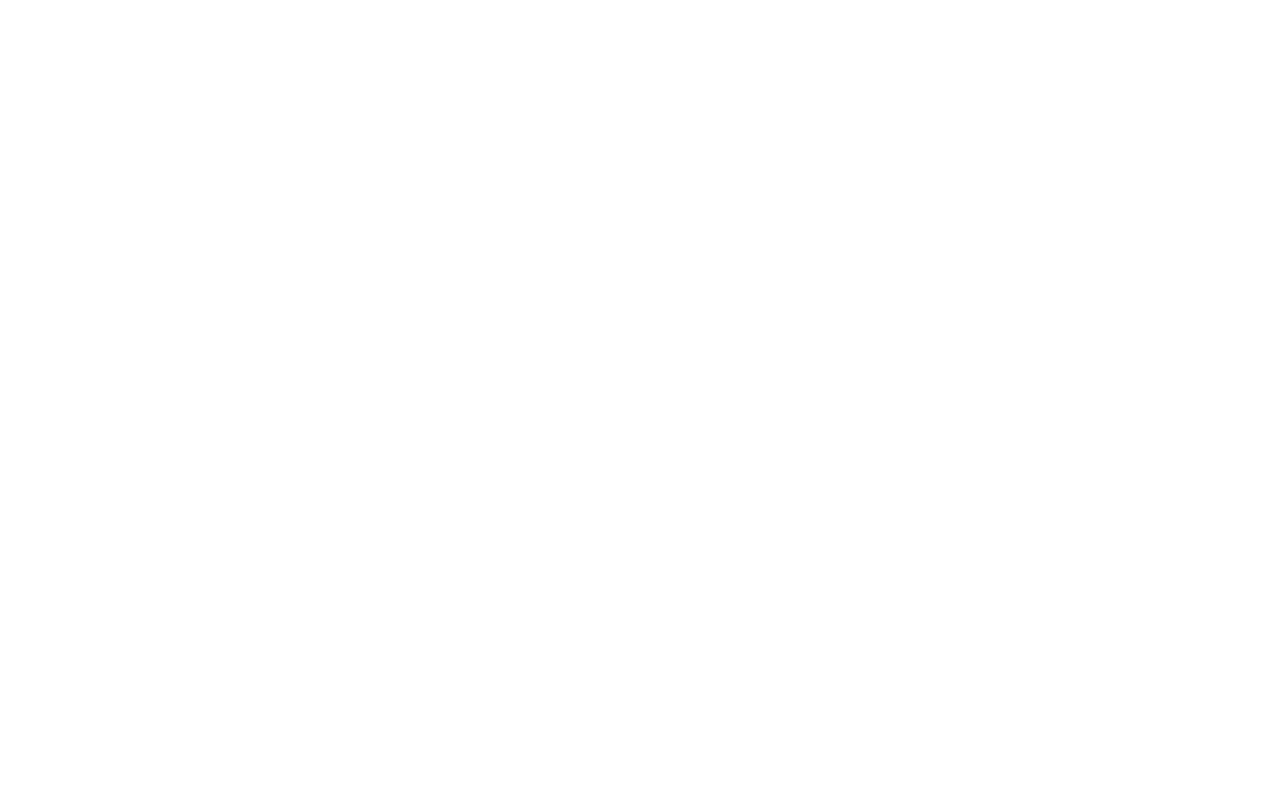
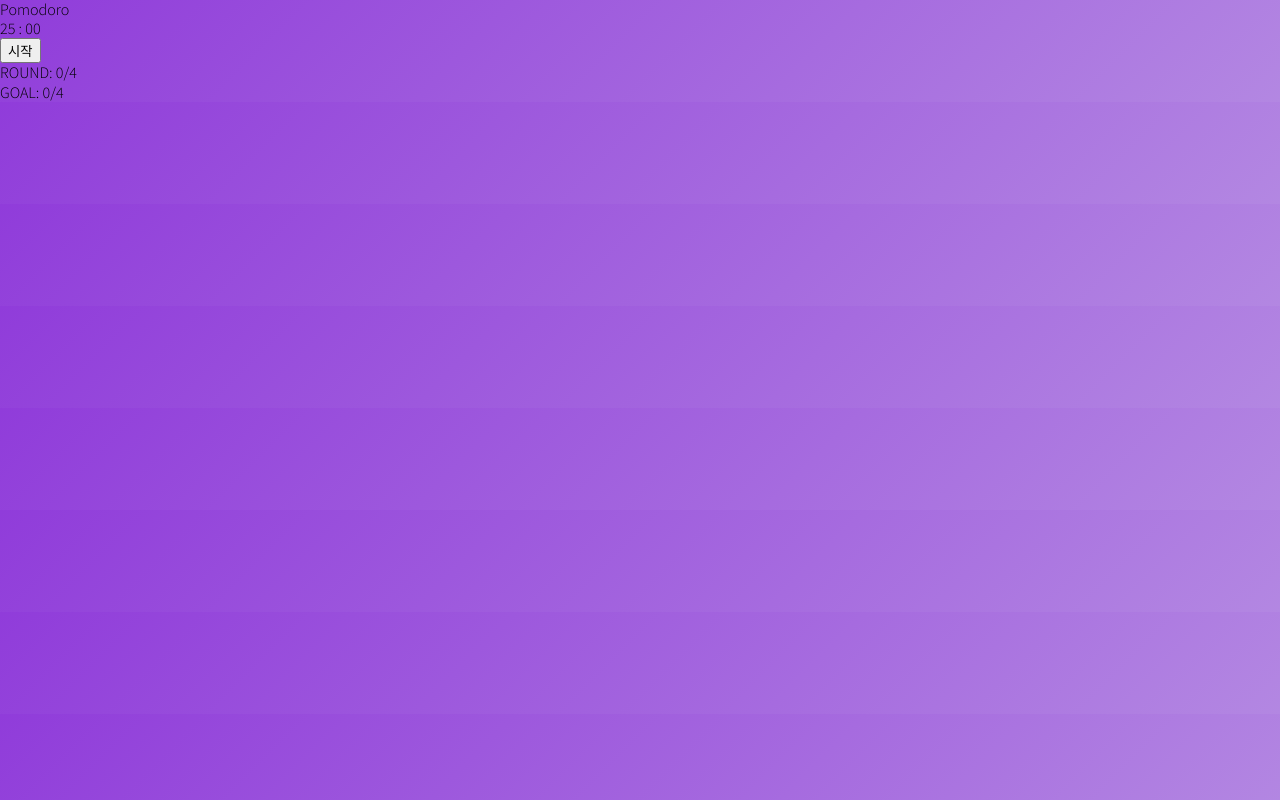
Before and after one commit to rloo8/FramerMotion, a React (Create React App) app: page / in a window 1280 px wide. Built offline with nearby package versions, Linux system fonts and the light colour scheme.

Commit message:
#9.1 기능 구현

```diff
--- a/src/App.tsx
+++ b/src/App.tsx
@@ -1,5 +1,62 @@
+import { useRecoilState } from "recoil";
+import { goalState, roundState, timerState } from "./atom";
+import { useEffect } from "react";
+
 function App() {
-  return <></>;
+  const [timer, setTimer] = useRecoilState(timerState);
+  const [round, setRound] = useRecoilState(roundState);
+  const [goal, setGoal] = useRecoilState(goalState);
+
+  const MM = timer.minutes.toString().padStart(2, "0");
+  const SS = timer.seconds.toString().padStart(2, "0");
+
+  useEffect(() => {
+    let timerInterval: any;
+
+    if (timer.isRunning) {
+      timerInterval = setInterval(() => {
+        if (timer.seconds === 0) {
+          if (timer.minutes !== 0) {
+            setTimer({ ...timer, minutes: timer.minutes - 1, seconds: 59 });
+          } else {
+            clearInterval(timerInterval);
+            setTimer({ minutes: 25, seconds: 0, isRunning: false });
+            if (round === 3) {
+              setRound(0);
+              setGoal(goal + 1);
+            } else {
+              setRound(round + 1);
+            }
+          }
+        } else {
+          setTimer({ ...timer, seconds: timer.seconds - 1 });
+        }
+      }, 1000);
+    }
+    return () => clearInterval(timerInterval);
+  }, [timer]);
+
+  const startTimer = () => {
+    setTimer({ ...timer, isRunning: true });
+  };
+  const pauseTimer = () => {
+    setTimer({ ...timer, isRunning: false });
+  };
+
+  return (
+    <div>
+      <h1>Pomodoro</h1>
+      <div>
+        {MM} : {SS}
+      </div>
+      <button onClick={timer.isRunning ? pauseTimer : startTimer}>
+        {timer.isRunning ? "정지" : "시작"}
+      </button>
+      <div>ROUND: {round}/4</div>
+      <div>GOAL: {goal}/4</div>
+      <div>{goal === 4 ? "FINISH!" : null}</div>
+    </div>
+  );
 }
 
 export default App;
--- /dev/null
+++ b/src/atom.ts
@@ -0,0 +1,20 @@
+import { atom } from "recoil";
+
+export const timerState = atom({
+  key: "timerState",
+  default: {
+    minutes: 25,
+    seconds: 0,
+    isRunning: false,
+  },
+});
+
+export const roundState = atom({
+  key: "roundState",
+  default: 0,
+});
+
+export const goalState = atom({
+  key: "goalState",
+  default: 0,
+});
--- a/src/index.tsx
+++ b/src/index.tsx
@@ -61,7 +61,7 @@
   font-family: 'Source Sans Pro', sans-serif;
   color:black;
   line-height: 1.2;
-  background:linear-gradient(135deg,#e09,#d0e);
+  background:linear-gradient(135deg,#903cda,#b387e2);
 }
 a {
   text-decoration:none;
```
